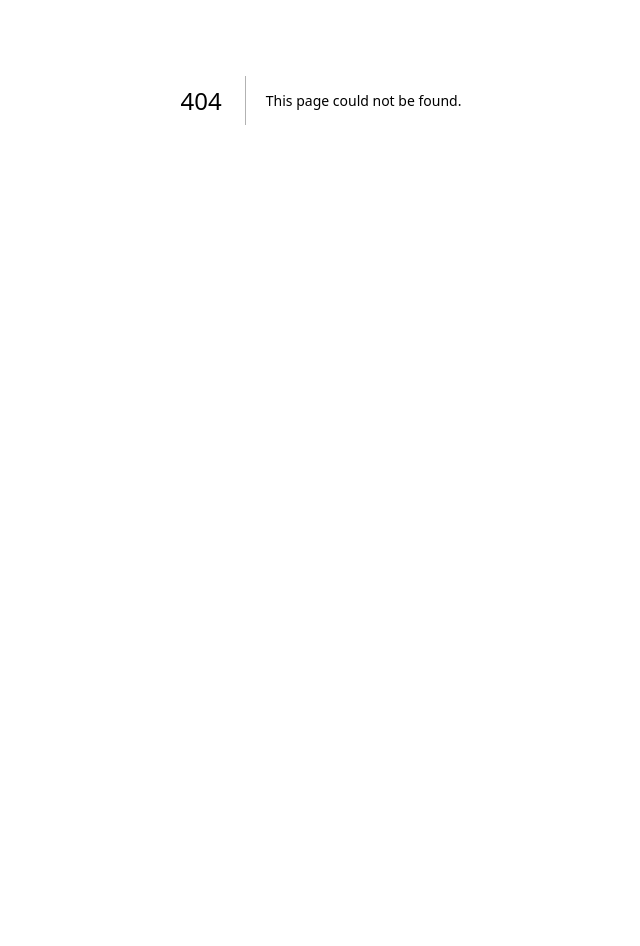
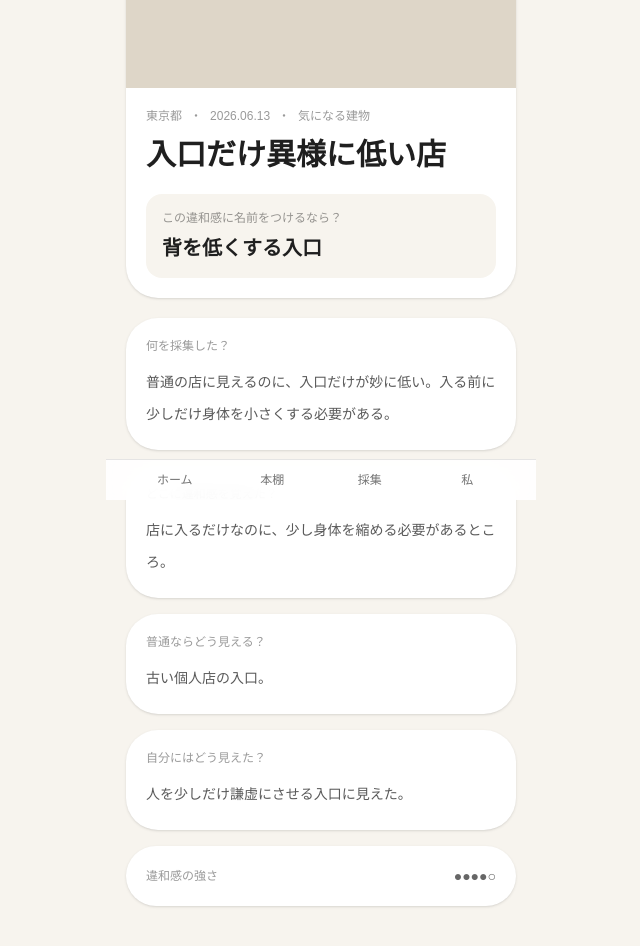
Before and after one commit to han920033-art/yorimichi-zukan, a Next.js app: page /books/iwakan/specimens/sample-1 in a window 1280 px wide. Before the commit this address had no page. Shown: the part 300-1246 px from the top of the page, without its empty margins (319-959 px from the left). Before the commit the page ends 800 px from the top, so only its background shows below. Built offline with nearby package versions, Linux system fonts and the light colour scheme.

Commit message:
Link specimens to detail pages

```diff
--- a/app/books/iwakan/page.tsx
+++ b/app/books/iwakan/page.tsx
@@ -41,6 +41,10 @@ const sampleSpecimens: Specimen[] = [
     imageUrl: null,
     collectedText:
       "普通の店に見えるのに、入口だけが妙に低い。入る前に少しだけ身体を小さくする必要がある。",
+    frictionText:
+      "店に入るだけなのに、少し身体を縮める必要があるところ。",
+    normalText: "古い個人店の入口。",
+    personalText: "人を少しだけ謙虚にさせる入口に見えた。",
   },
   {
     id: "sample-2",
@@ -53,6 +57,9 @@ const sampleSpecimens: Specimen[] = [
     imageUrl: null,
     collectedText:
       "休むために置かれているはずなのに、人の流れから少し外れていて、誰も座っていなかった。",
+    frictionText: "休むための場所なのに、休みにくい位置にあるところ。",
+    normalText: "ただのベンチ。",
+    personalText: "使われることを諦めている休憩所に見えた。",
   },
   {
     id: "sample-3",
@@ -65,6 +72,9 @@ const sampleSpecimens: Specimen[] = [
     imageUrl: null,
     collectedText:
       "禁止ではなくお願いの言葉なのに、文章が長すぎて逆に緊張感が出ていた。",
+    frictionText: "丁寧すぎることで、かえって圧を感じるところ。",
+    normalText: "利用者への注意書き。",
+    personalText: "人間関係を壊さないために遠回りしている文章に見えた。",
   },
 ];
 
@@ -172,9 +182,10 @@ export default function IwakanBookPage() {
 
           <div className="space-y-4">
             {specimens.map((specimen) => (
-              <article
+              <Link
                 key={specimen.id}
-                className="rounded-[2rem] bg-white p-4 shadow-sm"
+                href={`/books/iwakan/specimens/${specimen.id}`}
+                className="block rounded-[2rem] bg-white p-4 shadow-sm"
               >
                 <div className="flex h-40 items-center justify-center overflow-hidden rounded-3xl bg-[#ded6c8]">
                   {specimen.imageUrl ? (
@@ -218,7 +229,7 @@ export default function IwakanBookPage() {
                     {"○".repeat(5 - specimen.strength)}
                   </p>
                 </div>
-              </article>
+              </Link>
             ))}
           </div>
         </section>
--- /dev/null
+++ b/app/books/iwakan/specimens/[id]/page.tsx
@@ -0,0 +1,232 @@
+"use client";
+
+import Link from "next/link";
+import { useParams } from "next/navigation";
+import { useEffect, useState } from "react";
+
+const STORAGE_KEY = "yorimichi-iwakan-specimens";
+
+type Specimen = {
+  id: string;
+  title: string;
+  place: string;
+  date: string;
+  category: string;
+  collectedText?: string;
+  frictionText?: string;
+  normalText?: string;
+  personalText?: string;
+  name: string;
+  strength: number;
+  imageUrl: string | null;
+};
+
+const sampleSpecimens: Specimen[] = [
+  {
+    id: "sample-1",
+    title: "入口だけ異様に低い店",
+    place: "東京都",
+    date: "2026.06.13",
+    category: "気になる建物",
+    name: "背を低くする入口",
+    strength: 4,
+    imageUrl: null,
+    collectedText:
+      "普通の店に見えるのに、入口だけが妙に低い。入る前に少しだけ身体を小さくする必要がある。",
+    frictionText:
+      "店に入るだけなのに、少し身体を縮める必要があるところ。",
+    normalText: "古い個人店の入口。",
+    personalText: "人を少しだけ謙虚にさせる入口に見えた。",
+  },
+  {
+    id: "sample-2",
+    title: "誰も座らないベンチ",
+    place: "神奈川県",
+    date: "2026.06.12",
+    category: "不自然な道",
+    name: "使われないための休憩所",
+    strength: 3,
+    imageUrl: null,
+    collectedText:
+      "休むために置かれているはずなのに、人の流れから少し外れていて、誰も座っていなかった。",
+    frictionText: "休むための場所なのに、休みにくい位置にあるところ。",
+    normalText: "ただのベンチ。",
+    personalText: "使われることを諦めている休憩所に見えた。",
+  },
+  {
+    id: "sample-3",
+    title: "やけに丁寧な注意書き",
+    place: "埼玉県",
+    date: "2026.06.10",
+    category: "変なルール",
+    name: "先回りしすぎる親切",
+    strength: 5,
+    imageUrl: null,
+    collectedText:
+      "禁止ではなくお願いの言葉なのに、文章が長すぎて逆に緊張感が出ていた。",
+    frictionText: "丁寧すぎることで、かえって圧を感じるところ。",
+    normalText: "利用者への注意書き。",
+    personalText: "人間関係を壊さないために遠回りしている文章に見えた。",
+  },
+];
+
+export default function SpecimenDetailPage() {
+  const params = useParams<{ id: string }>();
+  const [specimen, setSpecimen] = useState<Specimen | null>(null);
+
+  useEffect(() => {
+    const storedData = localStorage.getItem(STORAGE_KEY);
+
+    let savedSpecimens: Specimen[] = [];
+
+    if (storedData) {
+      try {
+        savedSpecimens = JSON.parse(storedData) as Specimen[];
+      } catch {
+        savedSpecimens = [];
+      }
+    }
+
+    const allSpecimens = [...savedSpecimens, ...sampleSpecimens];
+    const foundSpecimen = allSpecimens.find((item) => item.id === params.id);
+
+    setSpecimen(foundSpecimen || null);
+  }, [params.id]);
+
+  if (!specimen) {
+    return (
+      <main className="min-h-screen bg-[#f7f4ee] text-[#1f1f1f]">
+        <div className="mx-auto min-h-screen max-w-[430px] bg-[#f7f4ee] px-5 pb-28 pt-5">
+          <header className="flex items-center justify-between">
+            <div>
+              <p className="text-xs tracking-[0.25em] text-black/40">
+                SPECIMEN
+              </p>
+              <h1 className="mt-1 text-xl font-semibold">標本詳細</h1>
+            </div>
+
+            <Link
+              href="/books/iwakan"
+              className="rounded-full bg-white px-4 py-2 text-sm shadow-sm"
+            >
+              図鑑へ
+            </Link>
+          </header>
+
+          <section className="mt-8 rounded-[2rem] bg-white p-6 shadow-sm">
+            <h2 className="text-2xl font-semibold">標本が見つかりません</h2>
+            <p className="mt-4 text-sm leading-7 text-black/60">
+              保存データが消えたか、URLが違う可能性があります。
+            </p>
+          </section>
+        </div>
+      </main>
+    );
+  }
+
+  return (
+    <main className="min-h-screen bg-[#f7f4ee] text-[#1f1f1f]">
+      <div className="mx-auto min-h-screen max-w-[430px] bg-[#f7f4ee] px-5 pb-28 pt-5">
+        <header className="flex items-center justify-between">
+          <div>
+            <p className="text-xs tracking-[0.25em] text-black/40">
+              SPECIMEN
+            </p>
+            <h1 className="mt-1 text-xl font-semibold">標本詳細</h1>
+          </div>
+
+          <Link
+            href="/books/iwakan"
+            className="rounded-full bg-white px-4 py-2 text-sm shadow-sm"
+          >
+            図鑑へ
+          </Link>
+        </header>
+
+        <section className="mt-8 overflow-hidden rounded-[2rem] bg-white shadow-sm">
+          <div className="flex h-72 items-center justify-center overflow-hidden bg-[#ded6c8]">
+            {specimen.imageUrl ? (
+              <img
+                src={specimen.imageUrl}
+                alt={specimen.title}
+                className="h-full w-full object-cover"
+              />
+            ) : (
+              <p className="text-sm text-black/35">写真なし</p>
+            )}
+          </div>
+
+          <div className="p-5">
+            <div className="flex flex-wrap items-center gap-2 text-xs text-black/40">
+              <p>{specimen.place}</p>
+              <span>・</span>
+              <p>{specimen.date}</p>
+              <span>・</span>
+              <p>{specimen.category}</p>
+            </div>
+
+            <h2 className="mt-3 text-3xl font-semibold leading-tight">
+              {specimen.title}
+            </h2>
+
+            <div className="mt-5 rounded-2xl bg-[#f7f4ee] p-4">
+              <p className="text-xs text-black/40">
+                この違和感に名前をつけるなら？
+              </p>
+              <p className="mt-2 text-xl font-semibold">{specimen.name}</p>
+            </div>
+          </div>
+        </section>
+
+        <section className="mt-5 space-y-4">
+          <div className="rounded-[2rem] bg-white p-5 shadow-sm">
+            <p className="text-xs text-black/40">何を採集した？</p>
+            <p className="mt-3 text-sm leading-8 text-black/65">
+              {specimen.collectedText || "まだ記録されていません。"}
+            </p>
+          </div>
+
+          <div className="rounded-[2rem] bg-white p-5 shadow-sm">
+            <p className="text-xs text-black/40">どこに違和感を覚えた？</p>
+            <p className="mt-3 text-sm leading-8 text-black/65">
+              {specimen.frictionText || "まだ記録されていません。"}
+            </p>
+          </div>
+
+          <div className="rounded-[2rem] bg-white p-5 shadow-sm">
+            <p className="text-xs text-black/40">普通ならどう見える？</p>
+            <p className="mt-3 text-sm leading-8 text-black/65">
+              {specimen.normalText || "まだ記録されていません。"}
+            </p>
+          </div>
+
+          <div className="rounded-[2rem] bg-white p-5 shadow-sm">
+            <p className="text-xs text-black/40">自分にはどう見えた？</p>
+            <p className="mt-3 text-sm leading-8 text-black/65">
+              {specimen.personalText || "まだ記録されていません。"}
+            </p>
+          </div>
+
+          <div className="rounded-[2rem] bg-white p-5 shadow-sm">
+            <div className="flex items-center justify-between">
+              <p className="text-xs text-black/40">違和感の強さ</p>
+              <p className="text-sm text-black/60">
+                {"●".repeat(specimen.strength)}
+                {"○".repeat(5 - specimen.strength)}
+              </p>
+            </div>
+          </div>
+        </section>
+      </div>
+
+      <nav className="fixed bottom-0 left-1/2 w-full max-w-[430px] -translate-x-1/2 border-t border-black/10 bg-white/90 px-5 py-3 backdrop-blur">
+        <div className="grid grid-cols-4 text-center text-xs text-black/55">
+          <Link href="/">ホーム</Link>
+          <Link href="/bookshelf">本棚</Link>
+          <Link href="/collect/iwakan">採集</Link>
+          <Link href="/me">私</Link>
+        </div>
+      </nav>
+    </main>
+  );
+}
```
